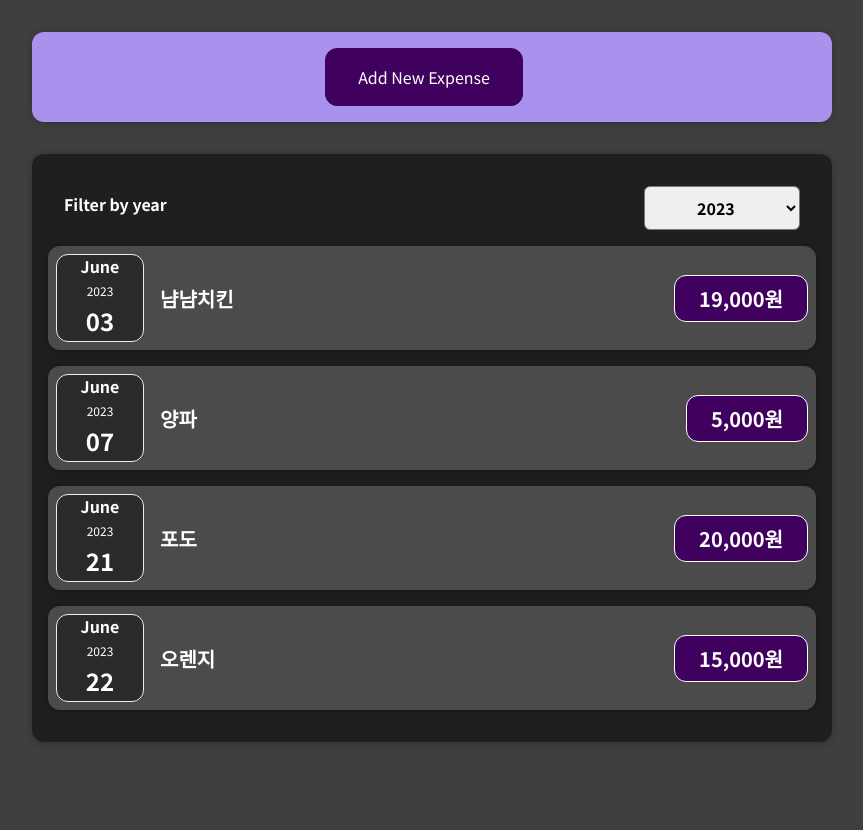
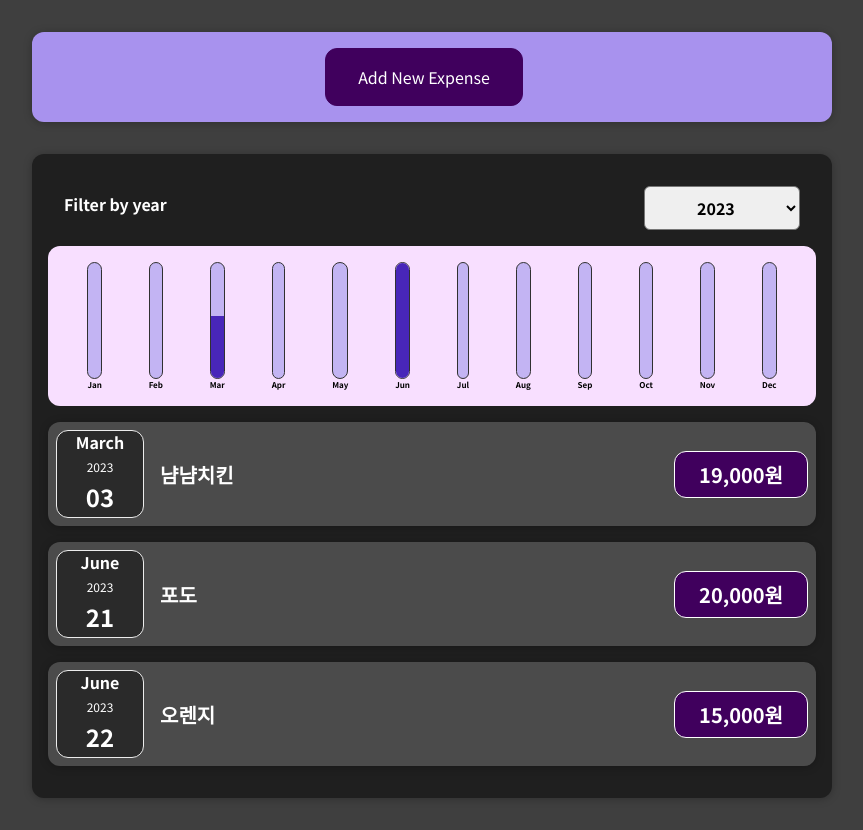
Before and after one commit to soongu/react-basic-study202306, a React (Create React App) app: page / in a window 1280 px wide. Shown: the whole page, without its empty margins (208-1071 px from the left). Before the commit the page ends 800 px from the top, so only its background shows below. Built offline with nearby package versions, Linux system fonts and the light colour scheme.

Commit message:
#19. Chart 컴포넌트 추가

```diff
--- a/src/App.js
+++ b/src/App.js
@@ -3,8 +3,8 @@
 import NewExpense from "./components/NewExpense/NewExpense";
 
 const DUMMY_EXPENSES = [
-  { id: 1, title: "냠냠치킨", price: 19000, date: new Date(2023, 6 - 1, 3) },
-  { id: 2, title: "양파", price: 5000, date: new Date(2023, 6 - 1, 7) },
+  { id: 1, title: "냠냠치킨", price: 19000, date: new Date(2023, 3 - 1, 3) },
+  { id: 2, title: "양파", price: 5000, date: new Date(2022, 12 - 1, 7) },
   { id: 3, title: "포도", price: 20000, date: new Date(2023, 6 - 1, 21) },
   { id: 4, title: "오렌지", price: 15000, date: new Date(2023, 6 - 1, 22) },
 ];
--- /dev/null
+++ b/src/components/Chart/Chart.css
@@ -0,0 +1,9 @@
+.chart {
+  padding: 1rem;
+  border-radius: 12px;
+  background-color: #f8dfff;
+  text-align: center;
+  display: flex;
+  justify-content: space-around;
+  height: 10rem;
+}
--- /dev/null
+++ b/src/components/Chart/Chart.js
@@ -0,0 +1,28 @@
+import React from 'react';
+
+import ChartBar from './ChartBar';
+import './Chart.css';
+
+const Chart = ({dataPoints}) => {
+
+  const dataPointValues = dataPoints.map(dataPoint => dataPoint.value);
+  const totalMaximum = Math.max(...dataPointValues);
+
+  console.log(dataPointValues);
+  console.log(totalMaximum);
+
+  return (
+    <div className='chart'>
+      {dataPoints.map((dataPoint) => (
+        <ChartBar
+          key={dataPoint.label}
+          value={dataPoint.value}
+          maxValue={totalMaximum}
+          label={dataPoint.label}
+        />
+      ))}
+    </div>
+  );
+};
+
+export default Chart;
--- /dev/null
+++ b/src/components/Chart/ChartBar.css
@@ -0,0 +1,30 @@
+.chart-bar {
+  height: 100%;
+  display: flex;
+  flex-direction: column;
+  align-items: center;
+}
+
+.chart-bar__inner {
+  height: 100%;
+  width: 100%;
+  border: 1px solid #313131;
+  border-radius: 12px;
+  background-color: #c3b4f3;
+  overflow: hidden;
+  display: flex;
+  flex-direction: column;
+  justify-content: flex-end;
+}
+
+.chart-bar__fill {
+  background-color: #4826b9;
+  width: 100%;
+  transition: all 0.3s ease-out;
+}
+
+.chart-bar__label {
+  font-weight: bold;
+  font-size: 0.5rem;
+  text-align: center;
+}
--- /dev/null
+++ b/src/components/Chart/ChartBar.js
@@ -0,0 +1,24 @@
+import React from "react";
+
+import "./ChartBar.css";
+
+const ChartBar = ({ value, maxValue, label }) => {
+  let barFillHeight = "0%";
+
+  if (maxValue > 0) {
+    barFillHeight = Math.round((value / maxValue) * 100) + "%";
+  }
+  return (
+    <div className="chart-bar">
+      <div className="chart-bar__inner">
+        <div
+          className="chart-bar__fill"
+          style={{ height: barFillHeight }}
+        ></div>
+      </div>
+      <div className="chart-bar__label">{label}</div>
+    </div>
+  );
+};
+
+export default ChartBar;
--- a/src/components/Expenses/Expenses.js
+++ b/src/components/Expenses/Expenses.js
@@ -3,9 +3,10 @@
 import Card from "../UI/Card";
 import ExpensesFilter from "./ExpensesFilter";
 import ExpensesList from "./ExpensesList";
+import ExpensesChart from "./ExpensesChart";
 
 const Expenses = ({ items }) => {
-  const [filteredYear, setFilteredYear] = useState("2023");
+  const [filteredYear, setFilteredYear] = useState('2023');
 
   const filterChangeHandler = (selectedYear) => {
     setFilteredYear(selectedYear);
@@ -24,6 +25,7 @@
           selected={filteredYear}
           onChangeFilter={filterChangeHandler}
         />
+        <ExpensesChart expenses={filteredExpenses} />
         <ExpensesList items={filteredExpenses} />
       </Card>
     </div>
--- /dev/null
+++ b/src/components/Expenses/ExpensesChart.js
@@ -0,0 +1,29 @@
+import React from 'react';
+
+import Chart from '../Chart/Chart';
+
+const ExpensesChart = ({expenses}) => {
+  const chartDataPoints = [
+    { label: 'Jan', value: 0 },
+    { label: 'Feb', value: 0 },
+    { label: 'Mar', value: 0 },
+    { label: 'Apr', value: 0 },
+    { label: 'May', value: 0 },
+    { label: 'Jun', value: 0 },
+    { label: 'Jul', value: 0 },
+    { label: 'Aug', value: 0 },
+    { label: 'Sep', value: 0 },
+    { label: 'Oct', value: 0 },
+    { label: 'Nov', value: 0 },
+    { label: 'Dec', value: 0 },
+  ];
+
+  expenses.forEach(exp => {
+    const expenseMonth = exp.date.getMonth(); // starting at 0 => January => 0
+    chartDataPoints[expenseMonth].value += exp.price;
+  });
+
+  return <Chart dataPoints={chartDataPoints} />;
+};
+
+export default ExpensesChart;
--- a/src/components/NewExpense/ExpenseForm.js
+++ b/src/components/NewExpense/ExpenseForm.js
@@ -54,7 +54,7 @@
 
     const expense = {
       title: userInput.enteredTitle,
-      price: userInput.enteredPrice,
+      price: +userInput.enteredPrice,
       date: new Date(userInput.enteredDate),
     };
     // console.log(expense);
```
